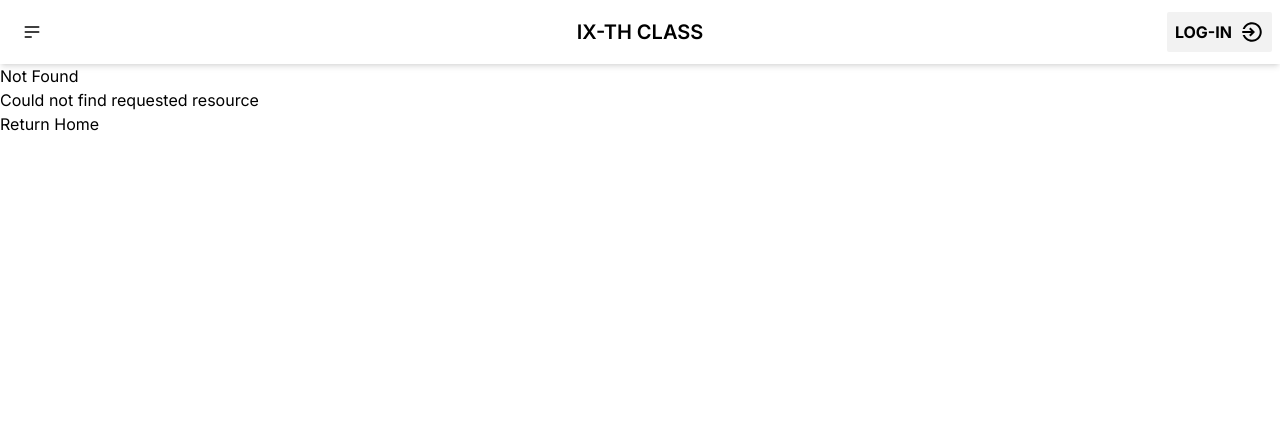
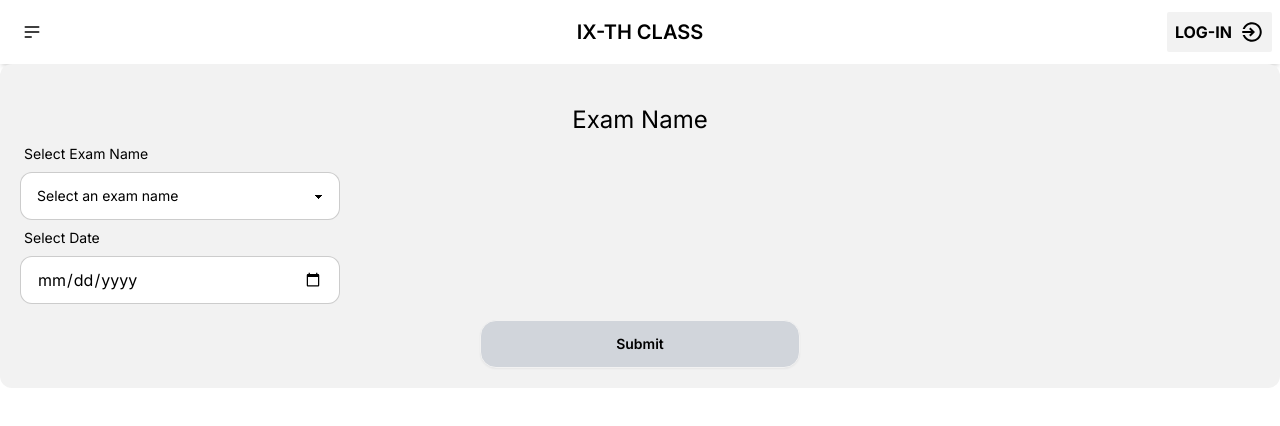
Before and after one commit to omarfarukee/ixth-class-client, a Next.js app: page /examNameSet in a window 1280 px wide. Before the commit this address had no page. Shown: the top 426 px of the page. Built offline with nearby package versions, Linux system fonts and the light colour scheme.

Commit message:
exam name created

```diff
--- a/app/createResult/page.js
+++ b/app/createResult/page.js
@@ -1,11 +1,13 @@
+/* eslint-disable react/no-unescaped-entities */
 'use client'
 import React, { useEffect, useState } from 'react'
 import getAllStudent from '../lib/getAllStudents'
 import { useForm } from 'react-hook-form';
 import toast from 'react-hot-toast';
+import ExamNameSet from '../examNameSet/page';
 export default function CreateResult() {
 
-    const { register, handleSubmit,  reset, formState: { errors } } = useForm();
+    const { register, handleSubmit, reset, formState: { errors } } = useForm();
     const [allStudentsInfo, setAllStudentsInfo] = useState([]);
     useEffect(() => {
         const fetchData = async () => {
@@ -46,7 +48,7 @@ export default function CreateResult() {
                 reset();
                 location.reload();
             }
-            else{
+            else {
                 toast.error(responseData.message)
             }
         } catch (error) {
@@ -59,8 +61,16 @@ export default function CreateResult() {
     const sortedStudents = allStudentsInfo.sort((a, b) => a.studentCode - b.studentCode);
 
     return (
-        <div className='flex justify-center'>
-        <div className='w-3/4 p-5 mt-5 bg-base-200 rounded-xl'>
+        <div>
+            <marquee direction="left" className="w-full mt-5 font-bold text-red-700">
+                [Note]:Dear Teacher's an exam requires only an exam name and a date, not a second time.If you have submitted name and date once, do not do it again.If you do it wrongly then check the result sheet and correct it
+            </marquee>
+            <div className='flex justify-between gap-5 p-5'>
+
+                <div>
+                    <ExamNameSet />
+                </div>
+                <div className='w-3/4 p-5 bg-base-200 rounded-xl'>
                     <div className='flex justify-center mt-5 mb-5 '>
                         <h1 className='text-2xl'>Create Result</h1>
                     </div>
@@ -152,6 +162,8 @@ export default function CreateResult() {
 
                     </form>
                 </div>
+
+            </div>
         </div>
     )
 }
--- /dev/null
+++ b/app/examNameSet/page.js
@@ -0,0 +1,50 @@
+'use client'
+import React, { useEffect, useState } from 'react'
+import { useForm } from 'react-hook-form';
+import toast from 'react-hot-toast';
+
+export default function ExamNameSet() {
+    const { register, handleSubmit, reset, formState: { errors } } = useForm();
+
+    const handleAddResultName = async (data) => {
+
+        const exam = {
+            exam_name: data.exam_name,
+            date: data.date
+        }
+       console.log(exam)
+    }
+
+    return (
+      <div className='p-5 bg-base-200 rounded-xl'>
+      <div className='flex justify-center mt-5'>
+          <h1 className='text-2xl'>Exam Name</h1>
+      </div>
+      <form onSubmit={handleSubmit(handleAddResultName)}>
+          <div className="w-full max-w-xs form-control">
+              <label className="label"> <span className="label-text">Select Exam Name</span></label>
+              <select {...register("exam_name", {
+                  required: "Required"
+              })} className="w-full max-w-xs select select-bordered rounded-xl">
+                  <option value="">Select an exam name</option>
+                  <option value="first_term">First Term</option>
+                  <option value="second_term">Second Term</option>
+                  <option value="finale">Final</option>
+              </select>
+              {errors.name && <p className='text-red-500'>{errors.name.message}</p>}
+          </div>
+          {/* Date input field */}
+          <div className="w-full max-w-xs form-control">
+              <label className="label"> <span className="label-text">Select Date</span></label>
+              <input type="date" {...register("date", {
+                  required: "Required"
+              })} className="w-full max-w-xs input input-bordered rounded-xl" />
+              {errors.date && <p className='text-red-500'>{errors.date.message}</p>}
+          </div>
+          <div className='flex justify-center'>
+              <input className='p-2 mt-4 text-black bg-gray-300 w-80 btn rounded-2xl' value="Submit" type="submit" />
+          </div>
+      </form>
+  </div>
+    )
+}
--- a/app/finalResult/page.js
+++ b/app/finalResult/page.js
@@ -2,6 +2,7 @@
 'use client'
 import React, { useEffect, useState } from 'react';
 import getAllResults from '../lib/getStudentResults';
+import { IoSettingsOutline } from "react-icons/io5";
 
 export default function FinalResultSheet() {
     const [allResults, setAllResults] = useState([]);
@@ -19,8 +20,6 @@ export default function FinalResultSheet() {
                         return b.totalMarks - a.totalMarks
                     }
                 });
-
-                // Count students with GPA of 0 and GPA higher than 0
                 let zeroCount = 0;
                 let higherThanZeroCount = 0;
                 sortedResults.forEach(result => {
@@ -45,11 +44,16 @@ export default function FinalResultSheet() {
     const total = (gpaZeroCount + gpaHigherThanZeroCount)
     return (
         <div className='p-5'>
+            {allResults ?
             <marquee direction="left" className="font-bold text-blue-700">
                 Congratulations to those who did well in the exam. But those who didn't do well won't be so upset.Because one exam does not decide your future.Work hard with honesty and one day you will see success.
+            </marquee>:
+            <marquee  direction="left" className="font-bold text-blue-700">
+                s The Result will be published soon ...
             </marquee>
+            }
             <div className='flex justify-center text-2xl border-b-2'>
-                <h1>ResultSheet</h1>
+                <h1>Result-Sheet</h1>
             </div>
             <div>
             <div className='flex gap-10 mt-3 mb-5 border-b-2'>
@@ -59,6 +63,7 @@ export default function FinalResultSheet() {
 
             </div>
             </div>
+            { allResults?
             <div className="overflow-x-auto">
                 <table className="table ">
                     <thead>
@@ -103,15 +108,16 @@ export default function FinalResultSheet() {
                         ))}
                     </tbody>
                 </table>
-            </div>
-
+            </div>:<p className='flex items-center justify-center mt-10 text-3xl font-bold'><IoSettingsOutline className="font-bold text-red-700 text-7xl animate-spin" />
+                working on progress<span className='animate-pulse'>........</span></p>
+            }
         </div>
     );
 }
 
 function getBackgroundColor(result, index) {
     if (result?.gpa === 0) {
-        return 'bg-red-400'; // Set background to red for GPA of 0
+        return 'bg-red-400';
     } else {
         switch (index) {
             case 0:
--- a/app/loading.js
+++ b/app/loading.js
@@ -6,7 +6,6 @@ export default function loading() {
   return (
     <div className='flex items-center justify-center mt-5'>
     <IoIosSettings  className='text-gray-700 text-8xl animate-spin' />
-
     </div>
   )
 }
--- a/app/viewResult/page.js
+++ b/app/viewResult/page.js
@@ -53,7 +53,7 @@ export default function ViewResult() {
                 Congratulations to those who did well in the exam. But those who didn't do well won't be so upset.Because one exam does not decide your future.Work hard with honesty and one day you will see success
             </marquee>}
             <div className='flex justify-center text-2xl border-b-2'>
-                <h1>Result</h1>   {studentData?.studentCode}
+                <h1>Result</h1>
             </div>
             {checksRsultExists ? <></> : <p className='flex items-center justify-center mt-10 text-3xl font-bold'><IoSettingsOutline className="font-bold text-red-700 text-7xl animate-spin" />
                 working on progress<span className='animate-pulse'>........</span></p>}
@@ -63,35 +63,39 @@ export default function ViewResult() {
 
                         <div>
                             <div className={result?.studentCode === studentData?.studentCode ? 'flex' : 'hidden'}>
-                                <div className='mt-3 mb-3 border w-54 h-96'>
-                                    <p className='flex justify-center p-2 font-bold bg-gray-200'>Studet name</p>
+                                <div className='mt-3 mb-3 bg-gray-100 border w-54 h-96'>
+                                    <p className='flex justify-center p-2 font-bold bg-gray-200'>Student name</p>
                                     <p className='flex items-center justify-center h-48'>{result?.name}</p>
                                 </div>
-                                <div className='mt-3 mb-3 border w-28 h-96 '>
+                                <div className='mt-3 mb-3 border h-96'>
+                                    <p className='flex justify-center p-2 font-bold bg-gray-200'>Student Code</p>
+                                    <p className='flex items-center justify-center h-48 font-bold'>{result?.studentCode}</p>
+                                </div>
+                                <div className='w-24 mt-3 mb-3 bg-gray-100 border h-96 '>
                                     <p className='flex justify-center p-2 font-bold bg-gray-200'>Physics</p>
                                     <p className='flex items-center justify-center h-48'><span className='font-bold'>{result?.physics}</span>/100</p>
                                 </div>
-                                <div className='mt-3 mb-3 border w-28 h-96 '>
-                                    <p className='flex justify-center p-2 font-bold bg-gray-200'>Vhysics</p>
+                                <div className='w-24 mt-3 mb-3 border h-96 '>
+                                    <p className='flex justify-center p-2 font-bold bg-gray-200'>Physics</p>
                                     <p className='flex items-center justify-center h-48'><span className='font-bold'>{result?.chemistry}</span>/100</p>
                                 </div>
-                                <div className='mt-3 mb-3 border w-28 h-96 '>
+                                <div className='w-24 mt-3 mb-3 bg-gray-100 border h-96 '>
                                     <p className='flex justify-center p-2 font-bold bg-gray-200'>Biology</p>
                                     <p className='flex items-center justify-center h-48'><span className='font-bold'>{result?.biology}</span>/100</p>
                                 </div>
-                                <div className='mt-3 mb-3 border w-28 h-96 '>
+                                <div className='w-24 mt-3 mb-3 border h-96 '>
                                     <p className='flex justify-center p-2 font-bold bg-gray-200'>Math</p>
                                     <p className='flex items-center justify-center h-48'><span className='font-bold'>{result?.math}</span>/100</p>
                                 </div>
-                                <div className='mt-3 mb-3 border w-28 h-96 '>
+                                <div className='w-24 mt-3 mb-3 bg-gray-100 border h-96 '>
                                     <p className='flex justify-center p-2 font-bold bg-gray-200'>Bangla</p>
                                     <p className='flex items-center justify-center h-48'><span className='font-bold'>{result?.bangla}</span>/100</p>
                                 </div>
-                                <div className='mt-3 mb-3 border w-28 h-96 '>
+                                <div className='w-24 mt-3 mb-3 border h-96 '>
                                     <p className='flex justify-center p-2 font-bold bg-gray-200'>English</p>
                                     <p className='flex items-center justify-center h-48'><span className='font-bold'>{result?.english}</span>/100</p>
                                 </div>
-                                <div className='mt-3 mb-3 border w-28 h-96 '>
+                                <div className='w-24 mt-3 mb-3 bg-gray-100 border h-96 '>
                                     <p className='flex justify-center p-2 font-bold bg-gray-200'>History</p>
                                     <p className='flex items-center justify-center h-48'><span className='font-bold'>{result?.history}</span>/100</p>
                                 </div>
@@ -99,7 +103,7 @@ export default function ViewResult() {
                                     <p className='flex justify-center p-2 font-bold bg-gray-200'>Total Marks</p>
                                     <p className='flex items-center justify-center h-48 '><span className='font-bold'>{result?.totalMarks}</span>/700</p>
                                 </div>
-                                <div className='mt-3 mb-3 border w-28 h-96 '>
+                                <div className='w-24 mt-3 mb-3 bg-gray-100 border h-96 '>
                                     <p className='flex justify-center p-2 font-bold bg-gray-200'>GPA</p>
                                     <p className='flex items-center justify-center h-48 text-2xl'><span className='font-bold'>{result?.gpa}</span>/5.0</p>
                                 </div>
@@ -107,7 +111,7 @@ export default function ViewResult() {
                                     <p className='flex justify-center p-2 font-bold bg-gray-200'>Grade</p>
                                     <p className='flex items-center justify-center h-48 text-2xl'><span className='font-bold'>{result?.grade}</span></p>
                                 </div>
-                                <div className='mt-3 mb-3 border w-28 h-96 '>
+                                <div className='mt-3 mb-3 bg-gray-100 border w-28 h-96'>
                                     <p className='flex justify-center p-2 font-bold bg-gray-200'>Position</p>
                                     <p className='flex items-center justify-center h-48 text-2xl'><span className='font-bold'>{index + 1}
                                         {getOrdinalSuffix(index)}</span></p>
```
Also changed, not shown: 1 other file (tests, documents, lock files or other folders). Lines whose indentation alone changed are shown as unchanged.
